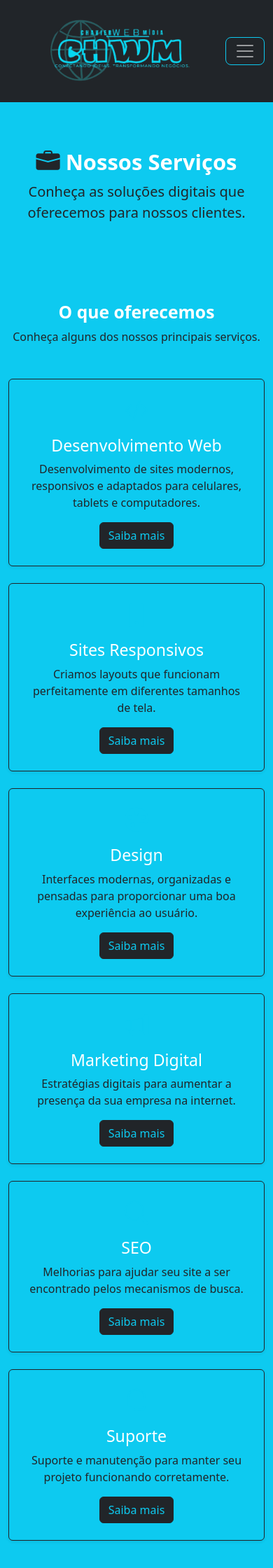
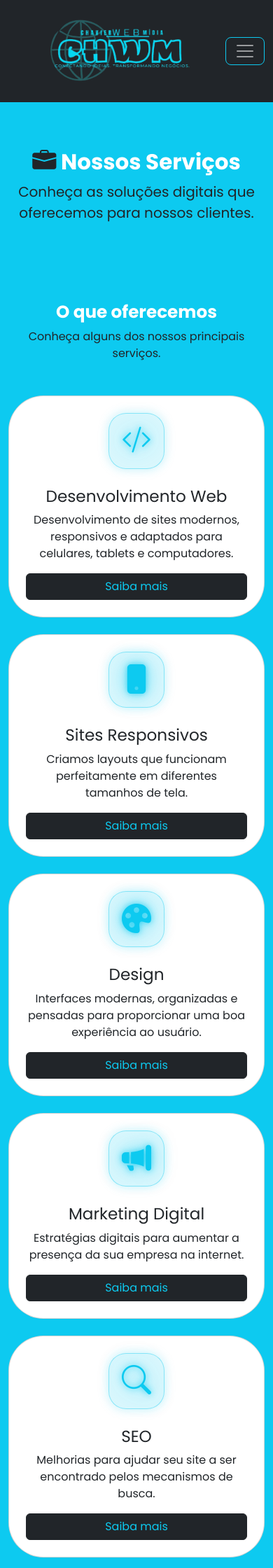
Before and after one commit to fabiano-githu/pequeno_projeto_django2026, a Django app: page /servicos/ in a window 390 px wide. Shown: the top 2240 px of the page at 70% size. Run offline with Django 5.2, Linux system fonts and the light colour scheme.

Commit message:
feat: aprimora interface e efeitos visuais
Aprimoramento geral da interface do projeto.

- Adicionado efeito glassmorphism aos cards.
- Adicionado hover suave aos cards de serviços.
- Melhorado o destaque dos ícones.
- Adicionados efeitos de brilho e movimento.
- Melhorada a seção de serviços.
- Adicionados efeitos premium aos títulos.
- Adicionado hover suave nas imagens.
- Melhorada a apresentação dos certificados.
- Adicionado hover nos cards de certificados.
- Ajustadas sombras, bordas e transições.
- Melhorado contraste e visual dos textos.
- Melhorada a experiência visual e interação.
- Mantido o layout responsivo com Bootstrap.
- Ajustada a página de contato.

```diff
--- a/page_static/templates/contatos.html
+++ b/page_static/templates/contatos.html
@@ -162,7 +162,7 @@
                      CARD PRINCIPAL
                      ============================= -->
 
-                <div class="shadow-sm rounded-4 p-4 p-md-5 border border-dark">
+                <div class="card-form shadow-sm rounded-4 p-4 p-md-5 border border-dark">
 
 
                     <!-- Título -->
@@ -208,7 +208,7 @@
                     </h2>
 
 
-                    <form method="post" action="" class="mt-3">
+                    <form method="post" action="" class="form mt-3">
 
                         {% csrf_token %}
 
--- a/page_static/templates/home.html
+++ b/page_static/templates/home.html
@@ -50,7 +50,7 @@
          NAVBAR
          ============================= -->
 
-    <nav class="navbar navbar-expand-lg bg-dark navbar-dark">
+    <nav class="navbar navbar-expand-lg  ">
 
         <div class="container-fluid">
 
--- a/page_static/templates/servicos.html
+++ b/page_static/templates/servicos.html
@@ -166,255 +166,217 @@
         </div>
     </header>
 
+    <main class="container py-5">
 
-    <!-- =============================
-         SERVIÇOS
-         ============================= -->
-
-    <main class="container bg-info py-5">
-
-        <div class="text-center mb-5 ">
+        <!-- TÍTULO -->
+        <div class="text-center mb-5">
 
             <h2 class="fw-bold text-white">
-
                 O que oferecemos
-
             </h2>
 
             <p class="text-dark">
-
                 Conheça alguns dos nossos principais serviços.
-
             </p>
 
         </div>
 
 
+        <!-- CARDS -->
         <div class="row g-4">
 
 
-            <!-- Serviço 1 -->
+            <!-- =============================
+             SERVIÇO 1
+             ============================= -->
 
             <div class="col-12 col-md-6 col-lg-4">
 
-                <div class="card  bg-info h-100 shadow-sm border-1 border-dark ">
+                <div class="card text-center p-4 h-100">
 
-                    <div class="card-body text-center p-4">
+                    <div class="icon-glass">
+                        <i class="bi bi-code-slash"></i>
+                    </div>
 
-                        <i class="bi bi-code-slash text-info display-4"></i>
-
-                        <h3 class="card-title text-white mt-3">
-
+                    <h3 class="card-title text-dark mt-3">
                         Desenvolvimento Web
-
                     </h3>
 
                     <p class="card-text text-dark">
-
                         Desenvolvimento de sites modernos,
                         responsivos e adaptados para celulares,
                         tablets e computadores.
-
                     </p>
 
-                        <a href="{% url 'contatos' %}" class="btn btn-dark text-info">
-
+                    <a href="{% url 'contatos' %}" class="btn btn-dark text-info mt-auto">
                         Saiba mais
-
                     </a>
 
                 </div>
 
             </div>
 
-            </div>
 
 
-            <!-- Serviço 2 -->
+            <!-- =============================
+             SERVIÇO 2
+             ============================= -->
 
             <div class="col-12 col-md-6 col-lg-4">
 
-                <div class="card bg-info h-100 shadow-sm border-1 border-dark">
+                <div class="card text-center p-4 h-100">
 
-                    <div class="card-body text-center p-4">
+                    <div class="icon-glass">
+                        <i class="bi bi-phone-fill"></i>
+                    </div>
 
-                        <i class="bi bi-phone-fill text-info display-4"></i>
-
-                        <h3 class="card-title text-white mt-3">
-
+                    <h3 class="card-title text-dark mt-3">
                         Sites Responsivos
-
                     </h3>
 
                     <p class="card-text text-dark">
-
                         Criamos layouts que funcionam
                         perfeitamente em diferentes tamanhos
                         de tela.
-
                     </p>
 
-                        <a href="{% url 'contatos' %}" class="btn btn-dark text-info ">
-
+                    <a href="{% url 'contatos' %}" class="btn btn-dark text-info mt-auto">
                         Saiba mais
-
                     </a>
 
                 </div>
 
             </div>
 
-            </div>
 
 
-            <!-- Serviço 3 -->
+            <!-- =============================
+             SERVIÇO 3
+             ============================= -->
 
             <div class="col-12 col-md-6 col-lg-4">
 
-                <div class="card bg-info h-100 shadow-sm border-1 border-dark">
+                <div class="card text-center p-4 h-100">
 
-                    <div class="card-body text-center p-4">
+                    <div class="icon-glass">
+                        <i class="bi bi-palette-fill"></i>
+                    </div>
 
-                        <i class="bi bi-palette-fill text-info display-4"></i>
-
-                        <h3 class="card-title text-white mt-3">
-
+                    <h3 class="card-title text-dark mt-3">
                         Design
-
                     </h3>
 
-                        <p class="card-text text-dark">
-
+                    <p class="card-text text-dark ">
                         Interfaces modernas, organizadas
                         e pensadas para proporcionar uma
                         boa experiência ao usuário.
-
                     </p>
 
-                        <a href="{% url 'contatos' %}" class="btn btn-dark text-info ">
-
+                    <a href="{% url 'contatos' %}" class="btn btn-dark text-info mt-auto">
                         Saiba mais
-
                     </a>
 
                 </div>
 
             </div>
 
-            </div>
 
 
-            <!-- Serviço 4 -->
+            <!-- =============================
+             SERVIÇO 4
+             ============================= -->
 
             <div class="col-12 col-md-6 col-lg-4">
 
-                <div class="card bg-info h-100 shadow-sm border-1 border-dark">
+                <div class="card text-center p-4 h-100">
 
-                    <div class="card-body text-center p-4">
+                    <div class="icon-glass">
+                        <i class="bi bi-megaphone-fill"></i>
+                    </div>
 
-                        <i class="bi bi-megaphone-fill text-info display-4"></i>
-
-                        <h3 class="card-title text-white mt-3">
-
+                    <h3 class="card-title text-dark mt-3">
                         Marketing Digital
-
                     </h3>
 
                     <p class="card-text text-dark">
-
                         Estratégias digitais para aumentar
                         a presença da sua empresa na internet.
-
                     </p>
 
-                        <a href="{% url 'contatos' %}" class="btn btn-dark text-info">
-
+                    <a href="{% url 'contatos' %}" class="btn btn-dark text-info mt-auto">
                         Saiba mais
-
                     </a>
 
                 </div>
 
             </div>
 
-            </div>
 
 
-            <!-- Serviço 5 -->
+            <!-- =============================
+             SERVIÇO 5
+             ============================= -->
 
             <div class="col-12 col-md-6 col-lg-4">
 
-                <div class="card bg-info h-100 shadow-sm border-1 border-dark">
+                <div class="card text-center p-4 h-100">
 
-                    <div class="card-body text-center p-4">
+                    <div class="icon-glass">
+                        <i class="bi bi-search"></i>
+                    </div>
 
-                        <i class="bi bi-search text-info display-4"></i>
-
-                        <h3 class="card-title text-white mt-3">
-
+                    <h3 class="card-title text-dark mt-3">
                         SEO
-
                     </h3>
 
                     <p class="card-text text-dark">
-
                         Melhorias para ajudar seu site a ser
                         encontrado pelos mecanismos de busca.
-
                     </p>
 
-                        <a href="{% url 'contatos' %}" class="btn btn-dark text-info">
-
+                    <a href="{% url 'contatos' %}" class="btn btn-dark text-info mt-auto">
                         Saiba mais
-
                     </a>
 
                 </div>
 
             </div>
 
-            </div>
 
 
-            <!-- Serviço 6 -->
+            <!-- =============================
+             SERVIÇO 6
+             ============================= -->
 
             <div class="col-12 col-md-6 col-lg-4">
 
-                <div class="card bg-info h-100 shadow-sm border-1 border-dark">
+                <div class="card text-center p-4 h-100">
 
-                    <div class="card-body text-center p-4">
+                    <div class="icon-glass">
+                        <i class="bi bi-headset"></i>
+                    </div>
 
-                        <i class="bi bi-headset text-info display-4"></i>
-
-                        <h3 class="card-title text-white mt-3">
-
+                    <h3 class="card-title text-dark mt-3">
                         Suporte
-
                     </h3>
 
-                        <p class="card-text text-dark">
-
+                    <p class="card-text text-white">
                         Suporte e manutenção para manter
                         seu projeto funcionando corretamente.
-
                     </p>
 
-                        <a href="{% url 'contatos' %}" class="btn btn-dark text-info">
-
+                    <a href="{% url 'contatos' %}" class="btn btn-dark text-info mt-auto">
                         Saiba mais
-
                     </a>
 
                 </div>
 
             </div>
 
-            </div>
 
         </div>
 
     </main>
-
 
     <!-- =============================
          CHAMADA PARA AÇÃO
--- a/page_static/templates/static/css/style.css
+++ b/page_static/templates/static/css/style.css
@@ -20,16 +20,10 @@ html {
 }
 
 body {
-  body {
-    font-family: 'Poppins', sans-serif;
-  }
 
-  background-color: #1825e0;
-
+  font-family: 'Poppins', sans-serif;
   color: #222;
-
   min-height: 100vh;
-
   display: flex;
   flex-direction: column;
 }
@@ -106,6 +120,178 @@ body {
 }
 
 
+.col-md-5 img {
+  transition: transform 0.5s ease, filter 0.5s ease;
+
+  filter: drop-shadow(0 10px 20px rgba(0, 0, 0, 0.25));
+}
+
+.col-md-5 img:hover {
+  transform: translateY(-8px) scale(1.03);
+
+  filter:
+    drop-shadow(0 15px 25px rgba(0, 0, 0, 0.35)) drop-shadow(0 0 20px rgba(13, 202, 240, 0.25));
+}
+
+.display-4 {
+  position: relative;
+  display: inline-block;
+
+  color: white;
+
+  transition:
+    transform 0.5s cubic-bezier(0.2, 0.8, 0.2, 1),
+    text-shadow 0.5s ease;
+
+  text-shadow:
+    0 0 0 rgba(13, 202, 240, 0);
+}
+
+/* Hover premium */
+
+.display-4:hover {
+  transform: translateY(-6px);
+
+  text-shadow:
+    0 0 8px rgba(13, 202, 240, 0.8),
+    0 0 20px rgba(13, 202, 240, 0.5),
+    0 0 40px rgba(13, 202, 240, 0.3);
+}
+
+/* Ícones dentro do título */
+
+.display-4 i {
+  display: inline-block;
+
+  color: #0dcaf0;
+
+  transition:
+    transform 0.5s cubic-bezier(0.2, 0.8, 0.2, 1),
+    color 0.3s ease,
+    filter 0.3s ease;
+}
+
+.display-4:hover i {
+  color: #ffffff;
+
+  transform: translateY(-8px) scale(1.15);
+
+  filter:
+    drop-shadow(0 0 5px #0dcaf0) drop-shadow(0 0 15px #0dcaf0);
+}
+
+/* ==========================================
+   Cards Serviços - Glassmorphism
+   ========================================== */
+
+.card {
+  border-radius: 50px;
+}
+
+.icon-glass {
+  width: 80px;
+  height: 80px;
+
+  margin: 0 auto 10px;
+
+  display: flex;
+  align-items: center;
+  justify-content: center;
+
+  border-radius: 25px;
+
+  background: rgba(13, 202, 240, 0.15);
+
+  border: 1px solid rgba(13, 202, 240, 0.4);
+
+  box-shadow:
+    0 0 15px rgba(13, 202, 240, 0.25),
+    inset 0 0 15px rgba(255, 255, 255, 0.05);
+
+  backdrop-filter: blur(5px);
+
+  transition: all 0.4s ease;
+}
+
+
+/* Ícone */
+
+.icon-glass i {
+  font-size: 42px;
+
+  color: #0dcaf0;
+
+  filter:
+    drop-shadow(0 0 5px rgba(13, 202, 240, 0.8)) drop-shadow(0 0 15px rgba(13, 202, 240, 0.5));
+
+  transition: all 0.4s ease;
+}
+
+
+/* ==========================================
+   HOVER DO CARD
+   ========================================== */
+
+.card:hover .icon-glass {
+
+  transform: translateY(-3px) scale(1.03);
+
+  background: rgba(13, 202, 240, 0.20);
+
+  border-color: rgba(13, 202, 240, 0.5);
+
+  box-shadow:
+    0 0 15px rgba(13, 202, 240, 0.3),
+    0 0 25px rgba(13, 202, 240, 0.1);
+}
+
+.card:hover .icon-glass i {
+  transform: scale(1.15);
+
+  color: #ffffff;
+
+  filter:
+    drop-shadow(0 0 5px #0dcaf0) drop-shadow(0 0 20px #0dcaf0);
+}
+
+/* Movimento */
+.card:hover {
+  transform: translateY(-12px) scale(1.03);
+
+  background: rgba(116, 193, 224, 0.12);
+
+  border-color: rgba(255, 255, 255, 0.4);
+
+  box-shadow:
+    0 20px 40px rgba(0, 0, 0, 0.45),
+    0 0 25px rgba(116, 193, 224, 0.2);
+}
+
+/* ==========================================
+   Cards Formulário
+   ========================================== */
+
+.card-form {
+  background: #ffffff14 !important;
+  backdrop-filter: blur(15px);
+  -webkit-backdrop-filter: blur(15px);
+
+  border: 1px solid #ffffff33 !important;
+  border-radius: 20px !important;
+
+  box-shadow: 0 8px 32px #00000059;
+
+  transition: transform 0.4s ease, box-shadow 0.4s ease;
+}
+
+/* MOVIMENTO AO PASSAR O MOUSE */
+.card-form:hover {
+  transform: translateY(-12px) scale(1.02);
+
+  box-shadow:
+    0 20px 45px #00000080,
+    0 0 20px #0dcaf026;
+}
 
 /* ==========================================
    PLACEHOLDER DAS IMAGENS
```
Also changed, not shown: other parts of page_static/templates/static/css/style.css (+70 -1 lines), page_static/templates/certificados.html (+6 -6 lines). Lines whose indentation alone changed are shown as unchanged.
